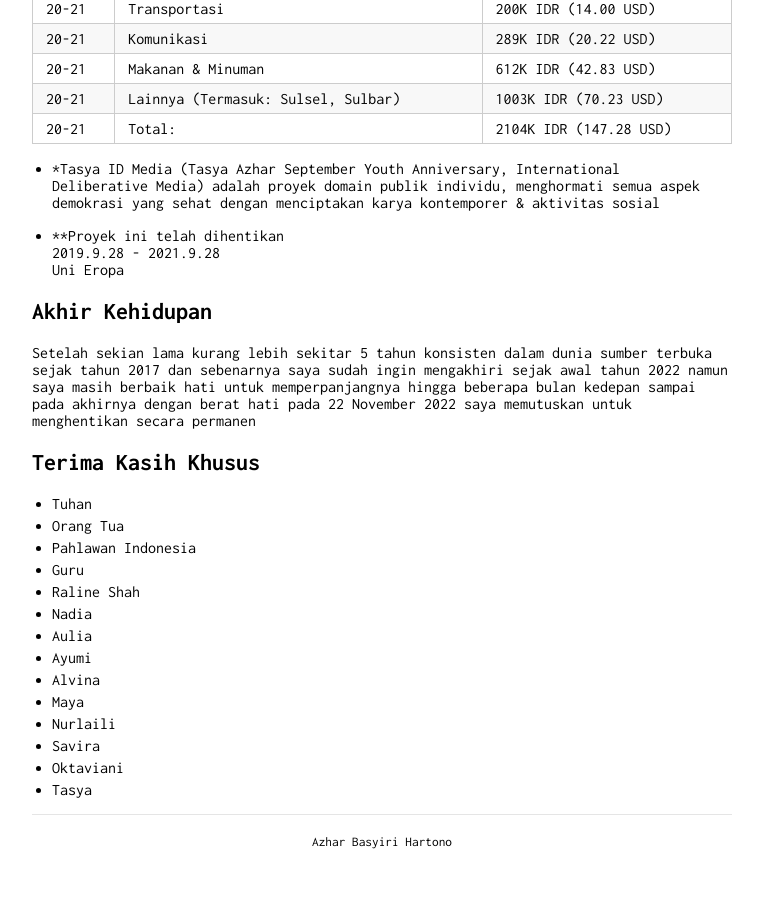
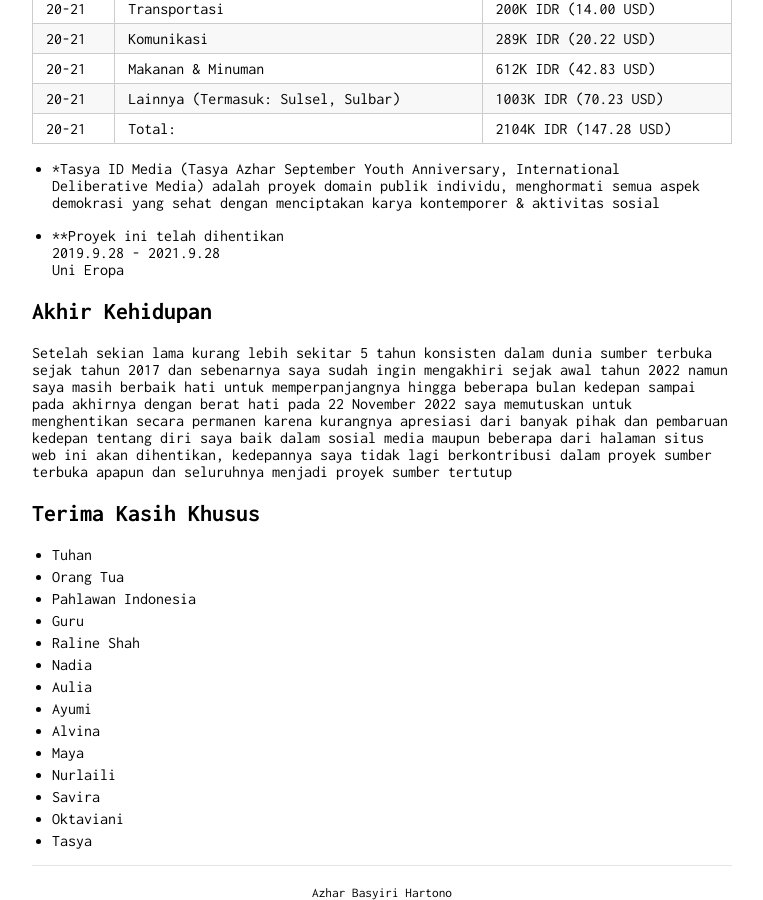
Before and after one commit to intrapegasus/id, a Jekyll site: the page built from index.md, in a window 1280 px wide and 900 px high, scrolled down 2436 px. Shown: the whole window, without its empty margins (258-1021 px from the left). Built offline with Jekyll 4.4.1, drawn with Linux system fonts in a browser that asks for light colours; our own code applies the rules of GitHub Pages for plain Markdown files; before the commit the page ends 3285 px from its top, so only the background shows below that.

Commit message:
Update index.md

```diff
--- a/index.md
+++ b/index.md
@@ -98,7 +98,7 @@ Tahun  | Pengeluaran                        | Nominal
 
 ## Akhir Kehidupan
 
-Setelah sekian lama kurang lebih sekitar 5 tahun konsisten dalam dunia sumber terbuka sejak tahun 2017 dan sebenarnya saya sudah ingin mengakhiri sejak awal tahun 2022 namun saya masih berbaik hati untuk memperpanjangnya hingga beberapa bulan kedepan sampai pada akhirnya dengan berat hati pada 22 November 2022 saya memutuskan untuk menghentikan secara permanen
+Setelah sekian lama kurang lebih sekitar 5 tahun konsisten dalam dunia sumber terbuka sejak tahun 2017 dan sebenarnya saya sudah ingin mengakhiri sejak awal tahun 2022 namun saya masih berbaik hati untuk memperpanjangnya hingga beberapa bulan kedepan sampai pada akhirnya dengan berat hati pada 22 November 2022 saya memutuskan untuk menghentikan secara permanen karena kurangnya apresiasi dari banyak pihak dan pembaruan kedepan tentang diri saya baik dalam sosial media maupun beberapa dari halaman situs web ini akan dihentikan, kedepannya saya tidak lagi berkontribusi dalam proyek sumber terbuka apapun dan seluruhnya menjadi proyek sumber tertutup
 
 ## Terima Kasih Khusus
 
```
